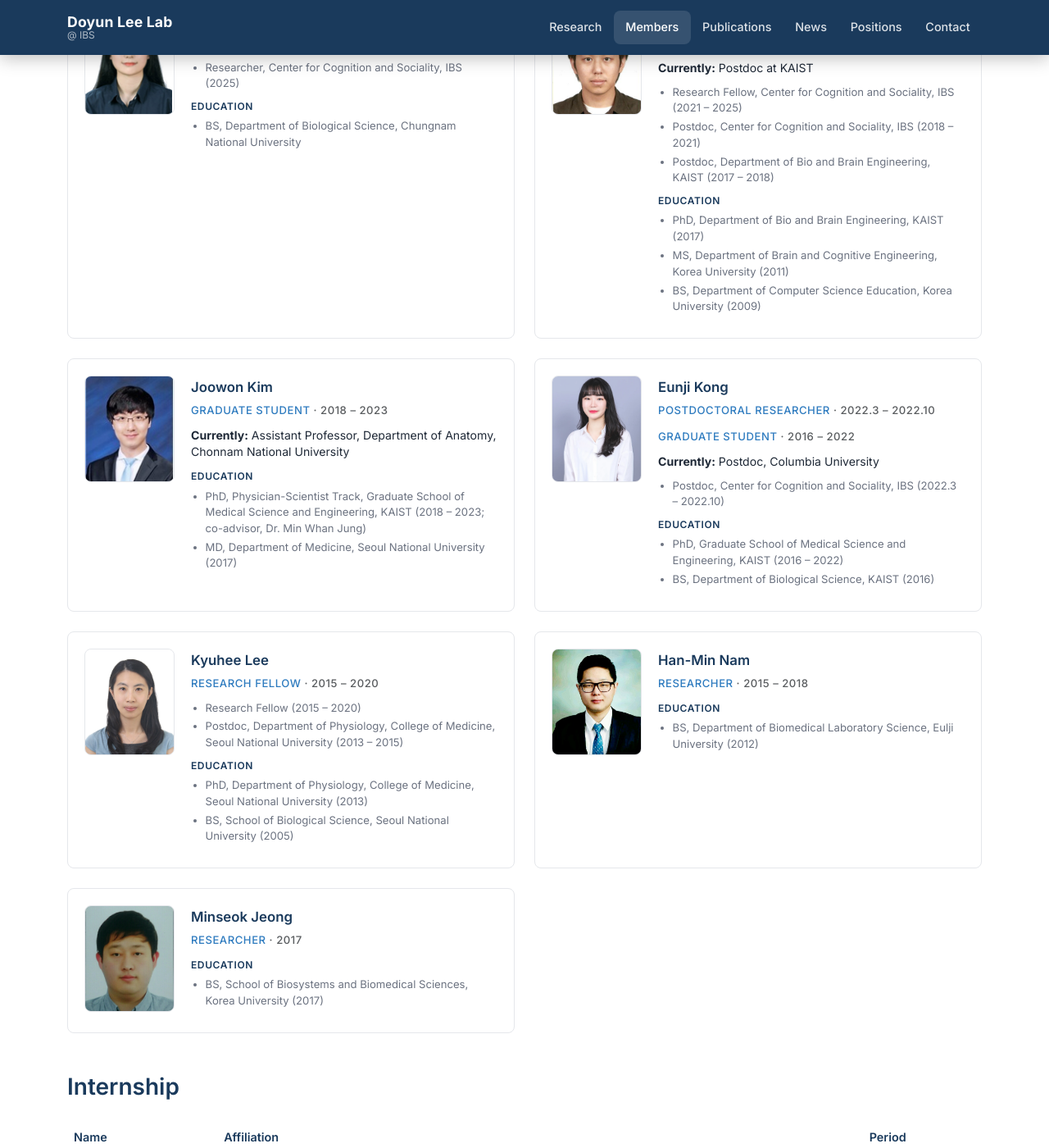
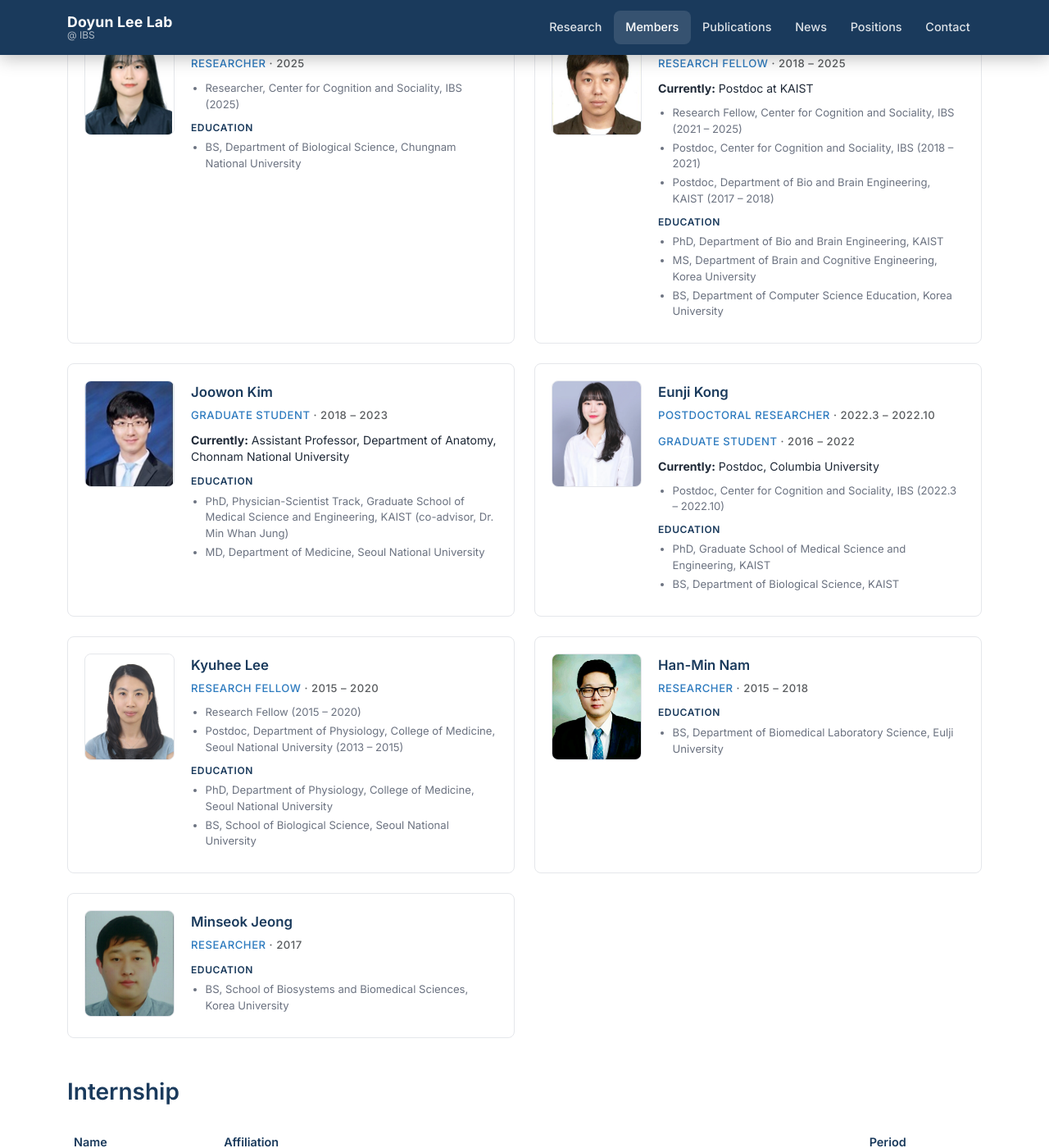
Before and after one commit to doyunleelab/doyunleelab.github.io, a Jekyll site: the page built from members/index.html, in a window 1280 px wide and 1400 px high, scrolled down 2321 px. Shown: the whole window at 82% size. Built offline with Jekyll 4.4.1, drawn with Linux system fonts in a browser that asks for light colours; some of the changed text lies outside the part shown.

Commit message:
Separate Education section in member cards; remove years from education entries
- Current members: add Education label in cards, remove years from degree entries
- Hein Lin Thant: move Graduate Student to positions, BS stays in education (no year)
- Alumni: remove years from all education entries; keep years in positions/period
- Joowon Kim PhD: keep co-advisor note, remove date range
- Template: add alumni-section-label for Education in current member cards

Co-Authored-By: Claude Sonnet 4.6 <noreply@anthropic.com>

```diff
--- a/_data/members.yml
+++ b/_data/members.yml
@@ -19,9 +19,9 @@ current:
     role: Postdoctoral Researcher
     photo: Jongrok_Do.jpeg
     education:
-      - "PhD in Biological Sciences, KAIST (2024)"
-      - "MS in Psychology, Yonsei University (2016)"
-      - "BS in Industrial Engineering, Yonsei University (2014)"
+      - "PhD in Biological Sciences, KAIST"
+      - "MS in Psychology, Yonsei University"
+      - "BS in Industrial Engineering, Yonsei University"
     positions:
       - "Postdoc, Center for Memory and Glioscience, IBS (2024 – present)"
       - "Student Researcher, IBS (2019 – 2024)"
@@ -34,7 +34,7 @@ current:
     role: Student Researcher (IBS-UNIST Program)
     photo: Subeen_Park.png
     education:
-      - "BS in Biochemistry, Chungnam National University (2024)"
+      - "BS in Biochemistry, Chungnam National University"
     positions:
       - "Master student, Department of Biomedical Engineering, UNIST (2024 – present)"
       - "Student Researcher, IBS (2021 – present)"
@@ -53,9 +53,10 @@ current:
   - name: Hein Lin Thant
     role: Student Researcher
     photo: ""
+    positions:
+      - "Graduate Student, Department of Bio and Brain Engineering, KAIST (Prof. Ain Chung's lab) (2026 – present)"
     education:
-      - "BS, Department of Bio and Brain Engineering, KAIST (2026)"
-      - "Graduate Student, Department of Bio and Brain Engineering, KAIST (Prof. Ain Chung's lab) (2026 – present)"
+      - "BS, Department of Bio and Brain Engineering, KAIST"
     email: erisu.hein@kaist.ac.kr
     research_interests: ""
 
@@ -87,9 +88,9 @@ alumni:
     period: "2018 – 2025"
     photo: YoungBeom_Lee.png
     education:
-      - "PhD, Department of Bio and Brain Engineering, KAIST (2017)"
-      - "MS, Department of Brain and Cognitive Engineering, Korea University (2011)"
-      - "BS, Department of Computer Science Education, Korea University (2009)"
+      - "PhD, Department of Bio and Brain Engineering, KAIST"
+      - "MS, Department of Brain and Cognitive Engineering, Korea University"
+      - "BS, Department of Computer Science Education, Korea University"
     positions:
       - "Research Fellow, Center for Cognition and Sociality, IBS (2021 – 2025)"
       - "Postdoc, Center for Cognition and Sociality, IBS (2018 – 2021)"
@@ -102,8 +103,8 @@ alumni:
     period: "2018 – 2023"
     photo: Joowon_Kim.jpg
     education:
-      - "PhD, Physician-Scientist Track, Graduate School of Medical Science and Engineering, KAIST (2018 – 2023; co-advisor, Dr. Min Whan Jung)"
-      - "MD, Department of Medicine, Seoul National University (2017)"
+      - "PhD, Physician-Scientist Track, Graduate School of Medical Science and Engineering, KAIST (co-advisor, Dr. Min Whan Jung)"
+      - "MD, Department of Medicine, Seoul National University"
     current_position: "Assistant Professor, Department of Anatomy, Chonnam National University"
     email: joowonkim@jnu.ac.kr
 
@@ -115,8 +116,8 @@ alumni:
         period: "2016 – 2022"
     photo: Eunji_Kong.jpg
     education:
-      - "PhD, Graduate School of Medical Science and Engineering, KAIST (2016 – 2022)"
-      - "BS, Department of Biological Science, KAIST (2016)"
+      - "PhD, Graduate School of Medical Science and Engineering, KAIST"
+      - "BS, Department of Biological Science, KAIST"
     positions:
       - "Postdoc, Center for Cognition and Sociality, IBS (2022.3 – 2022.10)"
     current_position: "Postdoc, Columbia University"
@@ -126,8 +127,8 @@ alumni:
     period: "2015 – 2020"
     photo: Kyuhee_Lee.jpg
     education:
-      - "PhD, Department of Physiology, College of Medicine, Seoul National University (2013)"
-      - "BS, School of Biological Science, Seoul National University (2005)"
+      - "PhD, Department of Physiology, College of Medicine, Seoul National University"
+      - "BS, School of Biological Science, Seoul National University"
     positions:
       - "Research Fellow (2015 – 2020)"
       - "Postdoc, Department of Physiology, College of Medicine, Seoul National University (2013 – 2015)"
@@ -138,7 +139,7 @@ alumni:
     period: "2015 – 2018"
     photo: Hanmin_Nam.jpg
     education:
-      - "BS, Department of Biomedical Laboratory Science, Eulji University (2012)"
+      - "BS, Department of Biomedical Laboratory Science, Eulji University"
     current_position: ""
 
   - name: Minseok Jeong
@@ -146,7 +147,7 @@ alumni:
     period: "2017"
     photo: Minseok_Jeong.jpeg
     education:
-      - "BS, School of Biosystems and Biomedical Sciences, Korea University (2017)"
+      - "BS, School of Biosystems and Biomedical Sciences, Korea University"
     current_position: ""
 
 # ── Internship ────────────────────────────────────────────────────────────────
--- a/members/index.html
+++ b/members/index.html
@@ -88,9 +88,12 @@ subtitle: The people behind the science
         <p class="member-info small">{{ pos }}</p>
         {% endfor %}
         {% endif %}
+        {% if member.education %}
+        <p class="alumni-section-label mt-2">Education</p>
         {% for edu in member.education %}
         <p class="member-info small">{{ edu }}</p>
         {% endfor %}
+        {% endif %}
         {% if member.affiliation %}
         <p class="member-info small text-muted">{{ member.affiliation }}</p>
         {% endif %}
```
